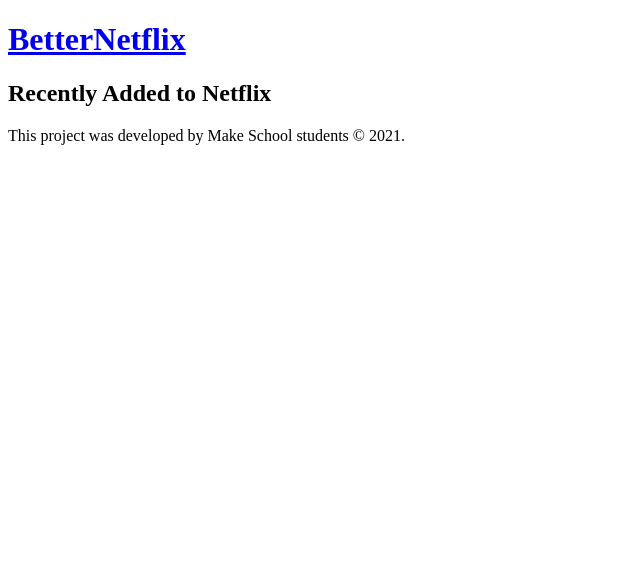
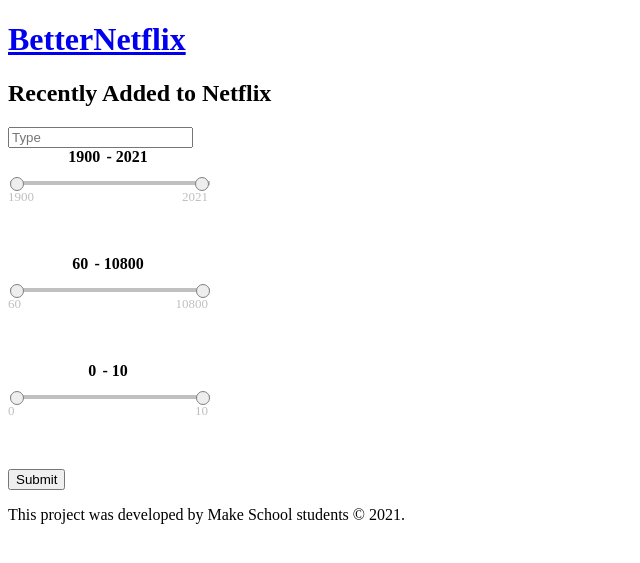
Before and after one commit to West-Coast-Coders/WCC-Team-Project, a Flask app: page /recently-added in a window 1280 px wide. Shown: the top 563 px of the page, without its empty margins (0-640 px from the left). Run offline with Flask 2, Linux system fonts and the light colour scheme; data that the repository does not hold is empty.

Commit message:
Added filter form to recently_added page

```diff
--- a/templates/recently_added.html
+++ b/templates/recently_added.html
@@ -3,6 +3,30 @@
 
 <section>
     <h1>Recently Added to Netflix</h1>
+
+    <form class=filter-form action='/expiring-soon' method="POST">
+        <input type="text" name="type" placeholder="Type">
+        <div class="min-max-slider" data-legendnum="2">
+            <label for="min">Start Year</label>
+            <input id="min" class="min" name="start-year" type="range" step="1" min="1900" max="2021" />
+            <label for="max">End Year</label>
+            <input id="max" class="max" name="end-year" type="range" step="1" min="1900" max="2021" />
+        </div>
+        <div class="min-max-slider" data-legendnum="2">
+            <label for="min">Min Runtime</label>
+            <input id="min" class="min" name="min-runtime" type="range" step="1" min="60" max="10800" />
+            <label for="max">Max Runtime</label>
+            <input id="max" class="max" name="max-runtime" type="range" step="1" min="60" max="10800" />
+        </div>
+        <div class="min-max-slider" data-legendnum="2">
+            <label for="min">Min IMDB Rating</label>
+            <input id="min" class="min" name="start-rating" type="range" step="q" min="0" max="10" />
+            <label for="max">Max IMDB Rating</label>
+            <input id="max" class="max" name="end-rating" type="range" step="1" min="0" max="10" />
+        </div>
+        <input type="hidden" name="current-list" value="expiring-soon">
+        <input type="submit">
+    </form>
 
     {% for i in range(results|length) %}
     <ul>
```
